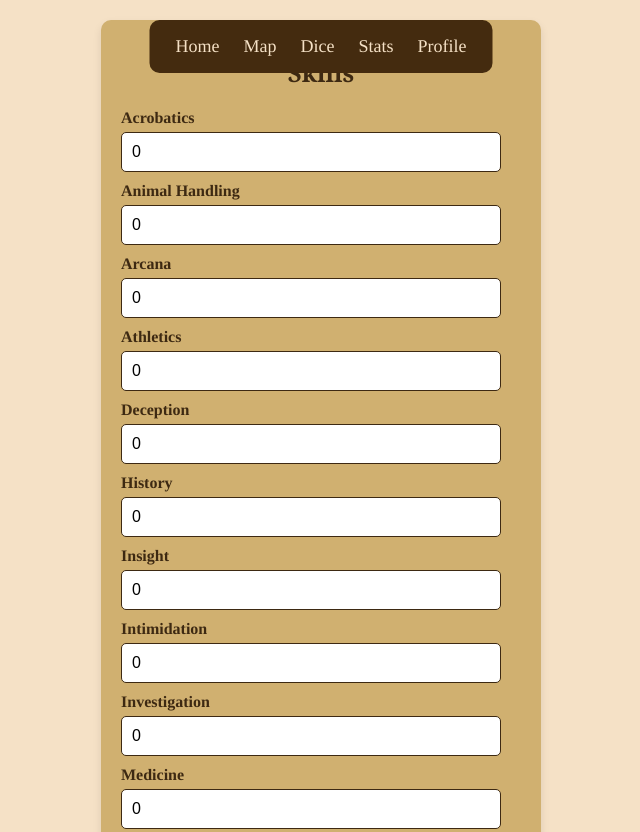
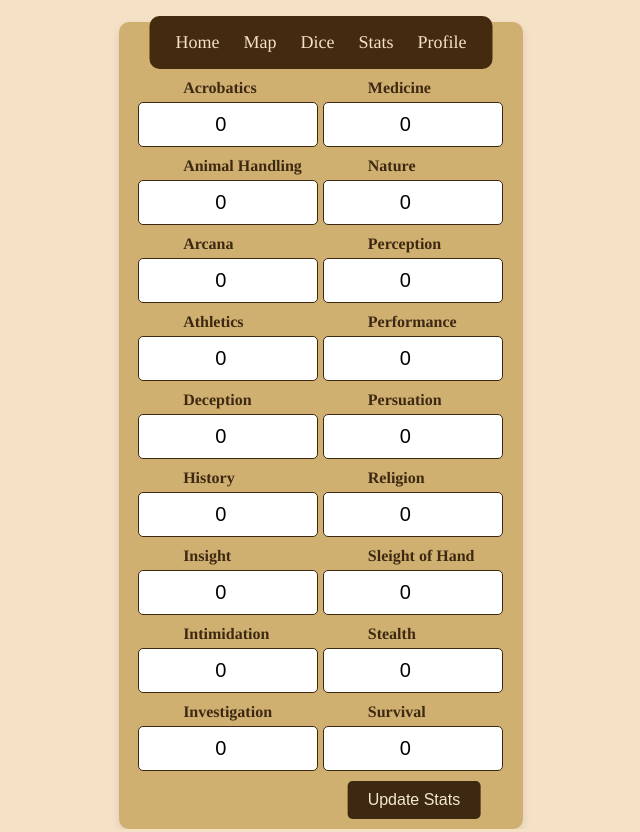
Before and after one commit to EduardoPais/DnD_online_Game, a website: page stats_page/index.html in a window 1280 px wide. Shown: the top 832 px of the page, without its empty margins (319-959 px from the left). Drawn offline with Linux system fonts and the light colour scheme; some packages are replaced by stand-ins of ours; a script that the page names is missing.

Commit message:
stats columns & creation off adventurers_game_site

```diff
--- /dev/null
+++ b/game_page/adventurers_pagr/styles.css
@@ -0,0 +1,82 @@
+html {
+    scroll-behavior: smooth;
+}
+
+body {
+    background-color: #f5e1c6;
+    font-family: 'Georgia', serif;
+    display: flex;
+    justify-content: center; /* Center content horizontally */
+    align-items: center; /* Center content vertically */
+    height: 100vh;
+    margin: 0;
+}
+
+label {
+    font-family: 'Old English Text MT', Times, serif;
+}
+
+h1 {
+    margin-top: 0;
+    margin-bottom: 0;
+    font-family: 'Old English Text MT', Times, serif;
+}
+
+nav {
+    font-family: 'Old English Text MT', Times, serif;
+    position: fixed;
+    background-color: #442b0f;
+    left: 50%;
+    top: 2%;
+    transform: translateX(-50%);
+    border-radius: 10px;
+}
+
+ul {
+    list-style-type: none;
+    margin: 1vh;
+    padding: 1vh;
+    text-align: center;
+}
+
+li {
+    display: inline-block;
+    margin: 0 10px;
+}
+
+a {
+    color: #f5e1c6;
+    text-decoration: none;
+    font-size: 18px;
+}
+
+a:hover {
+    border-bottom: 2px solid #f5e1c6;
+}
+
+.medieval-container {
+    display: flex;
+    flex-direction: row;
+    justify-content: space-between;
+    width: 85%;
+    margin-top: 80px; /* Adjust top margin as needed */
+    margin-bottom: 20px; /* Adjust bottom margin as needed */
+}
+
+#map-container,
+#chat-container {
+    flex: 1;
+}
+canvas{
+    width: 70vw;
+    height: 85vh;
+}
+textarea {
+    border-radius: 10px;
+    width: 20vw;
+    height: 85vh;
+    padding: 10px;
+    font-size: 16px;
+    border: 1px solid #3d2912;
+    box-sizing: border-box;
+}
--- a/stats_page/index.html
+++ b/stats_page/index.html
@@ -20,6 +20,8 @@
     <div class="medieval-container">
         <form class="medieval-form">
             <h1 class="medieval-heading">Skills</h1>
+
+            <div id="first-skills" class="skills-column">
                 <label for="acrobatics">Acrobatics</label>
                 <input type="number" id="acrobatics" name="acrobatics" min="0" max="20" step="1" value="0">
 
@@ -46,7 +48,9 @@
 
                 <label for="investigation">Investigation</label>
                 <input type="number" id="investigation" name="investigation" min="0" max="20" step="1"value="0">
+            </div>
 
+            <div id="second-skills" class="skills-column">
                 <label for="medicine">Medicine</label>
                 <input type="number" id="medicine" name="medicine" min="0" max="20" step="1"value="0">
 
@@ -73,11 +77,9 @@
 
                 <label for="survival">Survival</label>
                 <input type="number" id="survival" name="survival" min="0" max="20" step="1"value="0">
+            </div>
 
-
-            <!-- Add other skills here using the same structure -->
-
-            <button type="submit" class="medieval-btn">Submit</button>
+            <button type="submit" class="medieval-btn">Update Stats</button>
         </form>
     </div>
 
--- a/stats_page/styles.css
+++ b/stats_page/styles.css
@@ -4,8 +4,18 @@ html {
 body {
     background-color: #f5e1c6;
     font-family: 'Georgia', serif;
+    display: flex;
+    justify-content: center; /* Center content horizontally */
+    align-items: center; /* Center content vertically */
+    height: 100vh;
+    margin: 0;
 }
 label{
+    font-family: 'Old English Text MT', Times, serif;
+}
+h1{
+    margin-top: 0;
+    margin-bottom: 0;
     font-family: 'Old English Text MT', Times, serif;
 }
 .nav {
@@ -13,6 +23,7 @@ label{
     position: fixed;
     background-color: #442b0f;
     left: 50%;
+    top: 2%;
     transform: translateX(-50%);
     border-radius: 10px;
 }
@@ -35,43 +46,43 @@ a:hover {
     border-bottom: 2px solid #f5e1c6;
 }
 .medieval-container {
+    justify-content: center; /* Center content horizontally */
+    margin-top: 4%;
     background-color: #d0b070;
     border-radius: 10px;
-    padding: 20px;
+    padding: 10px;
     box-shadow: 0px 4px 8px rgba(0, 0, 0, 0.1);
     text-align: center;
-    max-width: 400px;
-    margin: 20px auto;
+    width: 30%;
 }
-
 .medieval-form {
     text-align: left;
 }
-
 .medieval-heading {
     color: #3d2912;
     font-size: 24px;
     margin-bottom: 20px;
     text-align: center;
 }
-
 .medieval-form label {
     color: #3d2912;
     font-weight: bold;
     display: block;
     margin-bottom: 5px;
+    margin-left: 30%;
+
 }
-
 .medieval-form input {
     width: calc(100% - 20px);
     padding: 10px;
-    font-size: 16px;
+    font-size: 20px;
     border: 1px solid #3d2912;
     border-radius: 5px;
     box-sizing: border-box;
     margin-bottom: 10px;
+    margin-left: 5%;
+    text-align: center;
 }
-
 .medieval-btn {
     background-color: #3d2912;
     color: #f3e8d0;
@@ -81,8 +92,17 @@ a:hover {
     border-radius: 5px;
     cursor: pointer;
     transition: background-color 0.3s;
+    transform: translate(165%,0);
 }
-
 .medieval-btn:hover {
     background-color: #523920;
 }
+.skills-column {
+    display: inline-block;
+    vertical-align: top;
+    width: 47%; /* Adjust as needed */
+}
+.skills-column label,
+.skills-column input {
+    width: 100%;
+}
```
Also changed, not shown: game_page/adventurers_pagr/index.html (added, +33 -0 lines), game_page/adventurers_pagr/script.js (added). Lines whose indentation alone changed are shown as unchanged.
